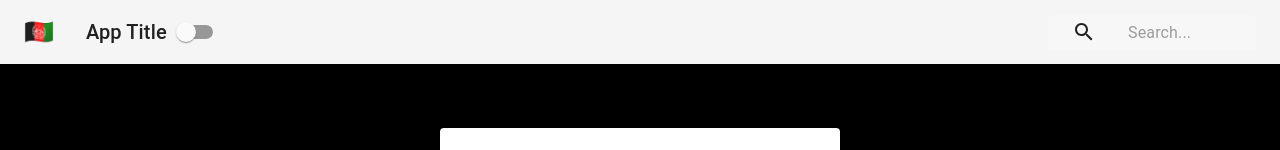
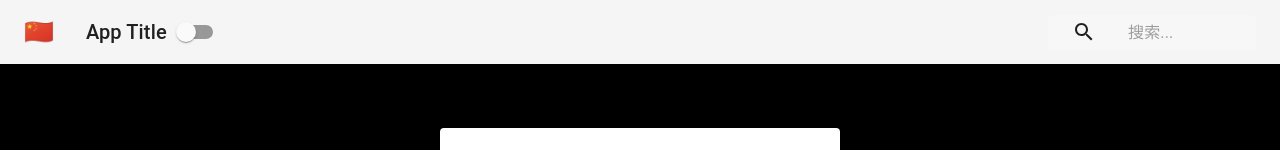
Before and after one commit to xiaomingfu/ModernReactBootcamp, a React (Create React App) app in the folder sec34_intro_the_context_api/: page / in a window 1280 px wide. Shown: the top 150 px of the page. Built offline with nearby package versions, Linux system fonts and the light colour scheme.

Commit message:
add languageContext.Consumer

```diff
--- a/sec34_intro_the_context_api/src/Navbar.js
+++ b/sec34_intro_the_context_api/src/Navbar.js
@@ -10,18 +10,32 @@ import { withStyles } from "@material-ui/core/styles";
 
 import styles from "./styles/NavbarStyle";
 import { ThemeContext } from "./context/ThemeContext";
+import { withLanguageContext } from "./context/LanguageContext";
+
+const content = {
+  english: {
+    search: "Search",
+    flag: "🇬🇧"
+  },
+  chinese: {
+    search: "搜索",
+    flag: "🇨🇳"
+  }
+};
 
 class Navbar extends Component {
   static contextType = ThemeContext;
   render() {
     const { isDarkMode, toggleTheme } = this.context;
     const { classes } = this.props;
+    const { language } = this.props.languageContext;
+    const { search, flag } = content[language];
     return (
       <div className="classes.root">
         <AppBar position="static" color={isDarkMode ? "default" : "primary"}>
           <Toolbar>
             <IconButton className={classes.menuButton} color="inherit">
-              <span>🇦🇫</span>
+              <span>{flag}</span>
             </IconButton>
             <Typography className={classes.title} variant="h6" color="inherit">
               App Title
@@ -33,7 +47,7 @@ class Navbar extends Component {
                 <SearchIcon />
               </div>
               <InputBase
-                placeholder="Search..."
+                placeholder={`${search}...`}
                 classes={{ root: classes.inputRoot, input: classes.inputInput }}
               />
             </div>
@@ -43,4 +57,4 @@ class Navbar extends Component {
     );
   }
 }
-export default withStyles(styles)(Navbar);
+export default withLanguageContext(withStyles(styles)(Navbar));
--- a/sec34_intro_the_context_api/src/context/LanguageContext.js
+++ b/sec34_intro_the_context_api/src/context/LanguageContext.js
@@ -21,3 +21,15 @@ export class LanguageProvider extends React.Component {
     );
   }
 }
+
+export const withLanguageContext = function(Component) {
+  const innerFunction = function(props) {
+    return (
+      <LanguageContext.Consumer>
+        {value => <Component languageContext={value} {...props} />}
+      </LanguageContext.Consumer>
+    );
+  };
+
+  return innerFunction;
+};
```
